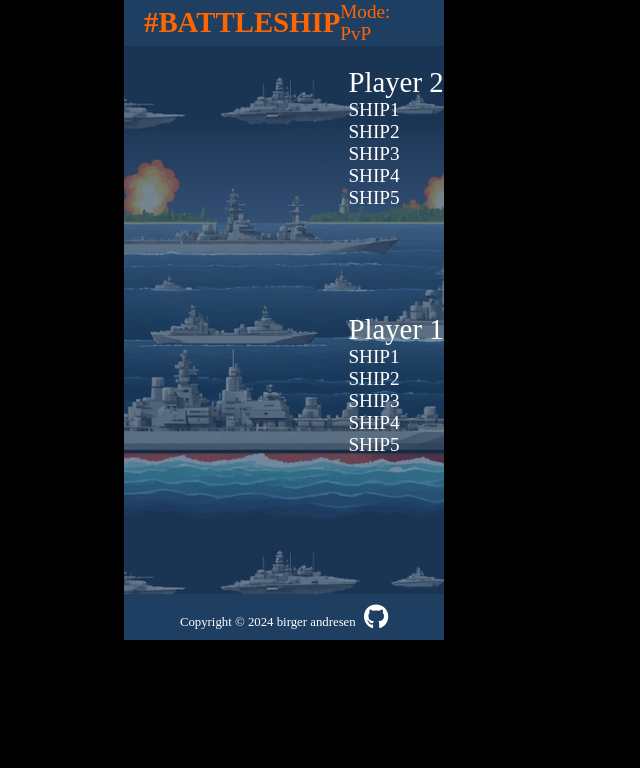
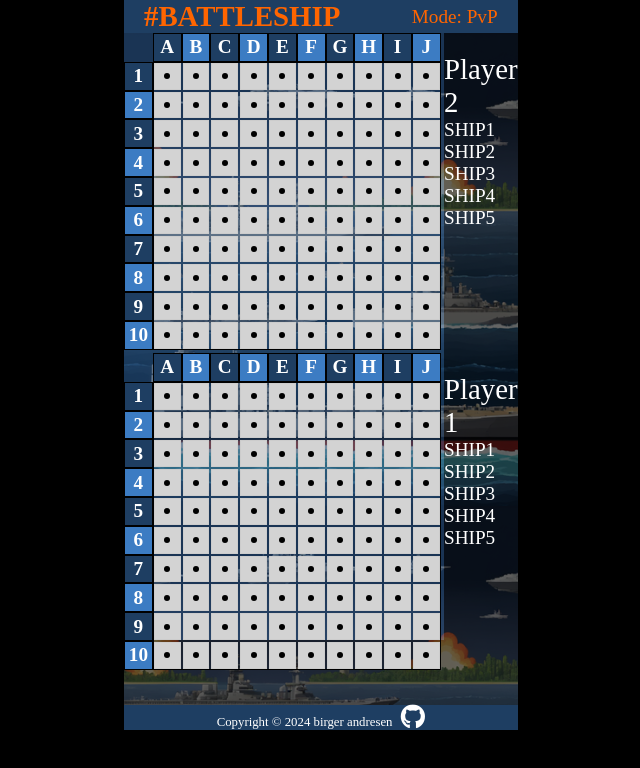
Before and after one commit to biandresen/BattleShip, a website built with Vite: page index.html in a window 1280 px wide. Shown: the whole page, without its empty margins (356-996 px from the left). Built offline with nearby package versions, Linux system fonts and the light colour scheme.

Commit message:
feat: add board creation for both boards and display without eventListener  Refs: #7

```diff
--- a/index.html
+++ b/index.html
@@ -32,10 +32,34 @@
         <button type="button" class="pvc-button">Player vs Computer</button>
 
         <!-- GAME SCREEN -->
-        <div class="upper-player-board">
-          <div class="upper-board-number-column"></div>
-          <div class="upper-board-letter-row"></div>
-          <!-- Make board with JS -->
+        <div class="upper-board-area">
+          <div class="upper-board-letter-row">
+            <div class="coordinate-matrix letter-row">A</div>
+            <div class="coordinate-matrix even letter-row">B</div>
+            <div class="coordinate-matrix letter-row">C</div>
+            <div class="coordinate-matrix even letter-row">D</div>
+            <div class="coordinate-matrix letter-row">E</div>
+            <div class="coordinate-matrix even letter-row">F</div>
+            <div class="coordinate-matrix letter-row">G</div>
+            <div class="coordinate-matrix even letter-row">H</div>
+            <div class="coordinate-matrix letter-row">I</div>
+            <div class="coordinate-matrix even letter-row">J</div>
+          </div>
+          <div class="upper-board-number-column">
+            <div class="coordinate-matrix number-column">1</div>
+            <div class="coordinate-matrix even number-column">2</div>
+            <div class="coordinate-matrix number-column">3</div>
+            <div class="coordinate-matrix even number-column">4</div>
+            <div class="coordinate-matrix number-column">5</div>
+            <div class="coordinate-matrix even number-column">6</div>
+            <div class="coordinate-matrix number-column">7</div>
+            <div class="coordinate-matrix even number-column">8</div>
+            <div class="coordinate-matrix number-column">9</div>
+            <div class="coordinate-matrix even number-column">10</div>
+          </div>
+          <div class="upper-player-board">
+            <!-- Board created with JS -->
+          </div>
         </div>
         <div class="upper-player-score">
           <p class="player-name upper-player-name">Player 2</p>
@@ -58,10 +82,34 @@
           </div>
         </div>
 
-        <div class="lower-player-board">
-          <div class="lower-board-number-column"></div>
-          <div class="lower-board-letter-row"></div>
-          <!-- Make board with JS -->
+        <div class="lower-board-area">
+          <div class="lower-board-letter-row">
+            <div class="coordinate-matrix letter-row">A</div>
+            <div class="coordinate-matrix even letter-row">B</div>
+            <div class="coordinate-matrix letter-row">C</div>
+            <div class="coordinate-matrix even letter-row">D</div>
+            <div class="coordinate-matrix letter-row">E</div>
+            <div class="coordinate-matrix even letter-row">F</div>
+            <div class="coordinate-matrix letter-row">G</div>
+            <div class="coordinate-matrix even letter-row">H</div>
+            <div class="coordinate-matrix letter-row">I</div>
+            <div class="coordinate-matrix even letter-row">J</div>
+          </div>
+          <div class="lower-board-number-column">
+            <div class="coordinate-matrix number-column">1</div>
+            <div class="coordinate-matrix even number-column">2</div>
+            <div class="coordinate-matrix number-column">3</div>
+            <div class="coordinate-matrix even number-column">4</div>
+            <div class="coordinate-matrix number-column">5</div>
+            <div class="coordinate-matrix even number-column">6</div>
+            <div class="coordinate-matrix number-column">7</div>
+            <div class="coordinate-matrix even number-column">8</div>
+            <div class="coordinate-matrix number-column">9</div>
+            <div class="coordinate-matrix even number-column">10</div>
+          </div>
+          <div class="lower-player-board">
+            <!-- Board created with JS -->
+          </div>
         </div>
         <div class="lower-player-score">
           <p class="player-name lower-player-name">Player 1</p>
--- a/src/main.js
+++ b/src/main.js
@@ -15,8 +15,8 @@ const upperPlayerBoard = document.querySelector(".upper-player-board");
 const upperBoardNumberColumn = document.querySelector(
   ".upper-board-number-column"
 );
-const lowerBoardLetterRow = document.querySelector(".upper-board-letter-row");
-const lowerPlayerBoard = document.querySelector(".upper-player-board");
+const lowerBoardLetterRow = document.querySelector(".lower-board-letter-row");
+const lowerPlayerBoard = document.querySelector(".lower-player-board");
 const lowerBoardNumberColumn = document.querySelector(
   ".lower-board-number-column"
 );
@@ -34,3 +34,44 @@ const lowerPlayerShip3 = document.querySelector(".lower-player-ship3");
 const lowerPlayerShip4 = document.querySelector(".lower-player-ship4");
 const lowerPlayerShip5 = document.querySelector(".lower-player-ship5");
 // board squares (after creating the board in JS)
+
+function createBoards() {
+  // Add event listener to the square -> on hover highlight
+  // the square and on click change color of dot (white if miss, red if hit)
+
+  // Create a 10x10 matrix (100 divs in total)
+  //   UPPER PLAYER BOARD:
+  for (let row = 0; row < 10; row++) {
+    for (let col = 0; col < 10; col++) {
+      // Create a matrix item (div)
+      const matrixItem = document.createElement("div");
+      matrixItem.classList.add("matrix-item");
+
+      // Create a dot (div) for the center
+      const dot = document.createElement("div");
+      dot.classList.add("dot");
+
+      // Append the dot to the matrix item
+      matrixItem.appendChild(dot);
+
+      // Append the matrix item to the matrix container
+      upperPlayerBoard.appendChild(matrixItem);
+
+      //   LOWER PLAYER BOARD:
+      // Create a matrix item (div)
+      const matrixItem2 = document.createElement("div");
+      matrixItem2.classList.add("matrix-item");
+
+      // Create a dot (div) for the center
+      const dot2 = document.createElement("div");
+      dot2.classList.add("dot");
+
+      // Append the dot to the matrix item
+      matrixItem2.appendChild(dot2);
+
+      // Append the matrix item to the matrix container
+      lowerPlayerBoard.appendChild(matrixItem2);
+    }
+  }
+}
+createBoards();
--- a/src/style.css
+++ b/src/style.css
@@ -16,6 +16,7 @@ footer {
 
 :root {
   --primary-color: #1e3e62;
+  --primary-color-highlight: #3c7cc3;
   --secondary-color: #ff6500;
   --text-color: white;
   --detail-color: black;
@@ -76,7 +77,7 @@ body {
   grid-row: 2 / 3;
   display: grid;
   grid-template-rows: 0.45fr 0.45fr 0.1fr;
-  grid-template-columns: 0.7fr 0.3fr;
+  grid-template-columns: 0.95fr 0.05fr;
 }
 .content::before {
   content: "";
@@ -131,10 +132,6 @@ body {
   display: none;
 }
 /* GAME SCREEN */
-.upper-player-board {
-  grid-row: 1 / 2;
-  grid-column: 1 / 2;
-}
 .upper-player-score {
   grid-row: 1 / 2;
   grid-column: 2 / 3;
@@ -148,7 +145,7 @@ body {
 .upper-player-ships {
   grid-row: 2 / 3;
 }
-.lower-player-board {
+.lower-board-area {
   grid-row: 2 / 3;
   grid-column: 1 / 2;
 }
@@ -175,6 +172,89 @@ body {
 .player-name {
   margin-top: 20px;
   font-size: var(--big-font-size);
+}
+
+.upper-board-area {
+  grid-row: 1 / 2;
+  grid-column: 1 / 2;
+  display: grid;
+  grid-template-columns: 0.09fr 0.9fr;
+  grid-template-rows: 0.09fr 0.9fr;
+  width: 320px;
+  height: 320px;
+  justify-self: center;
+}
+.upper-board-letter-row {
+  grid-row: 1 / 2;
+  grid-column: 2 / 3;
+}
+.upper-board-number-column {
+  grid-row: 2 / 3;
+  grid-column: 1 / 2;
+}
+.lower-board-area {
+  grid-row: 2 / 3;
+  grid-column: 1 / 2;
+  display: grid;
+  grid-template-columns: 0.09fr 0.9fr;
+  grid-template-rows: 0.09fr 0.9fr;
+  width: 320px;
+  height: 320px;
+  justify-self: center;
+}
+.lower-board-letter-row {
+  grid-row: 1 / 2;
+  grid-column: 2 / 3;
+}
+.lower-board-number-column {
+  grid-row: 2 / 3;
+  grid-column: 1 / 2;
+}
+.coordinate-matrix {
+  font-size: var(--medium-font-size);
+  font-weight: 800;
+  border: 1px solid black;
+  flex: 1;
+  background: var(--primary-color);
+  display: flex;
+  justify-content: center;
+  align-items: center;
+}
+.coordinate-matrix.even {
+  background: var(--primary-color-highlight);
+}
+.upper-board-letter-row,
+.lower-board-letter-row {
+  display: flex;
+}
+.upper-board-number-column,
+.lower-board-number-column {
+  display: flex;
+  flex-direction: column;
+}
+.upper-player-board,
+.lower-player-board {
+  grid-row: 2 / 3;
+  grid-column: 2 / 3;
+  display: grid;
+  grid-template-columns: repeat(10, 1fr); /* 10 equal columns */
+  grid-template-rows: repeat(10, 1fr); /* 10 equal rows */
+  gap: 2px; /* Optional: Space between cells */
+  border: 1px solid black;
+}
+.matrix-item {
+  display: flex;
+  flex: 1 1 1;
+  justify-content: center;
+  align-items: center;
+  background-color: lightgray;
+  border: 1px solid #ccc;
+}
+.dot {
+  width: 6px;
+  height: 6px;
+  background-color: black;
+  border-radius: 50%; /* Makes the dot circular */
 }
 
 /* GAME OVER SCREEN */
```
